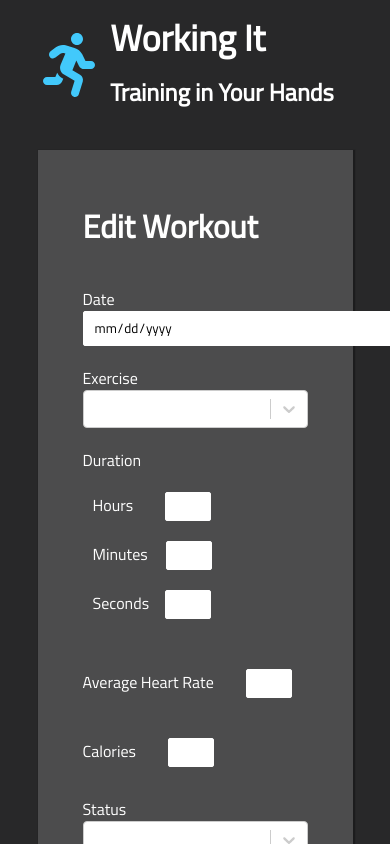
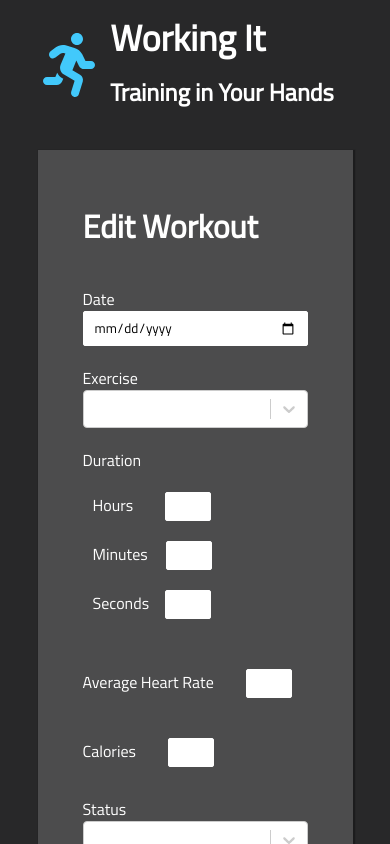
Before and after one commit to blac2121/working_it_training_app, a React (Create React App) app: page /edit/1 in a window 390 px wide. Shown: the top 844 px of the page. Built offline with nearby package versions, Linux system fonts and the light colour scheme; no server answers.

Commit message:
fixed date input in mobile

```diff
--- a/src/components/CreateEntry.jsx
+++ b/src/components/CreateEntry.jsx
@@ -69,6 +69,14 @@ const DateField = styled.input`
   padding-left: 10px;
   padding-right: 10px;
   box-sizing: border-box;
+
+  @media (max-width: 768px) {
+    width: 440px;
+  }
+
+  @media (max-width: 425px) {
+    width: 225px;
+  }
 `
 
 const ExerciseInput = styled.div`
--- a/src/components/EditEntry.jsx
+++ b/src/components/EditEntry.jsx
@@ -69,6 +69,14 @@ const DateField = styled.input`
   padding-left: 10px;
   padding-right: 10px;
   box-sizing: border-box;
+
+  @media (max-width: 768px) {
+    width: 440px;
+  }
+
+  @media (max-width: 425px) {
+    width: 225px;
+  }
 `
 
 const ExerciseInput = styled.div`
```
